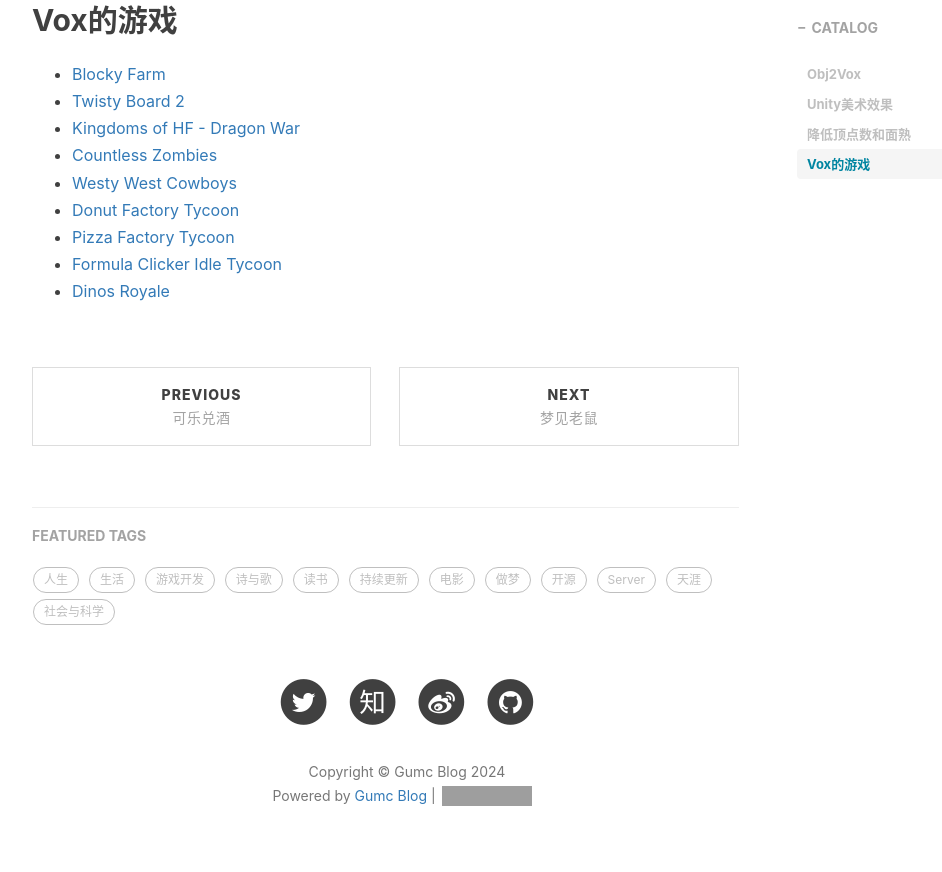
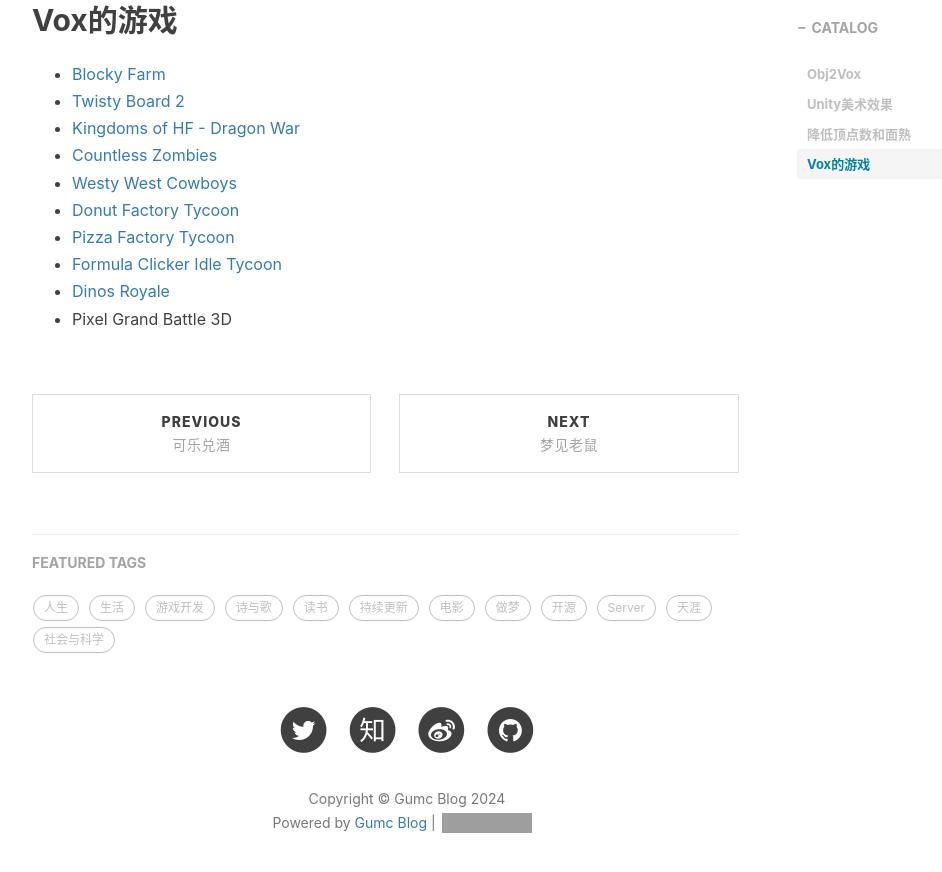
Before and after one commit to gumcstronger/gumcstronger.github.io, a Jekyll site: the page built from _posts/2022/2022-09-22-sketchfab-voxel.md, in a window 1280 px wide and 900 px high, scrolled down 2902 px. Shown: the top 872 px of the window, without its empty margins (233-1175 px from the left). Built offline with Jekyll 4.4.1, drawn with Linux system fonts in a browser that asks for light colours; comment, search, counter and statistics services are not loaded; grey boxes are pictures that could not be loaded.

Commit message:
Update 2022-09-22-sketchfab-voxel.md

```diff
--- a/_posts/2022/2022-09-22-sketchfab-voxel.md
+++ b/_posts/2022/2022-09-22-sketchfab-voxel.md
@@ -81,3 +81,4 @@
 * [Pizza Factory Tycoon](https://apps.apple.com/us/app/pizza-factory-tycoon/id1425902375)
 * [Formula Clicker Idle Tycoon](https://play.google.com/store/apps/details?id=com.ggds.FormulaClicker&gl=US)
 * [Dinos Royale](https://apps.apple.com/us/app/dinos-royale/id1403969940)
+* Pixel Grand Battle 3D
```
